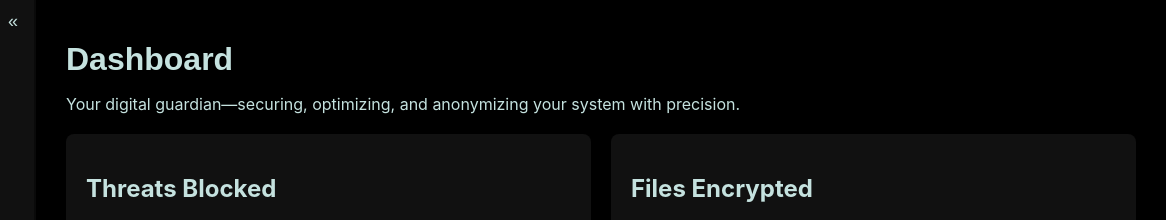
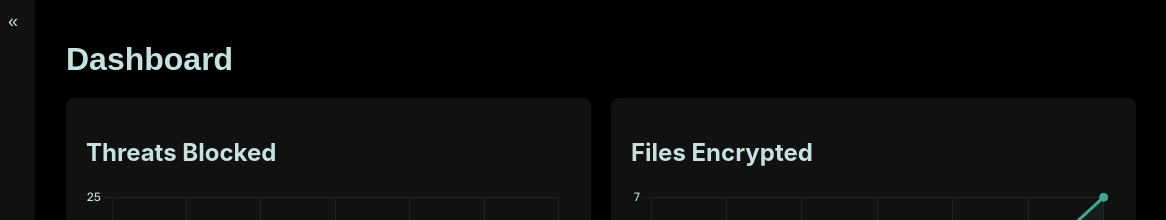
Before and after one commit to Cyb3rTyr/Nox, an Electron app: page index.html in a window 1400 px wide. Shown: the top 220 px of the page, 234-1400 px from the left. Drawn offline with nearby package versions, Linux system fonts and the light colour scheme.

Commit message:
feat: Remove placeholder text from dashboard for a cleaner interface

```diff
--- a/index.html
+++ b/index.html
@@ -87,7 +87,6 @@
         <div id="content">
             <div id="home" class="page active">
                 <h1>Dashboard</h1>
-                <p>Your digital guardian—securing, optimizing, and anonymizing your system with precision.</p>
                 <div class="dashboard-container">
                     <!-- LEFT COLUMN -->
                     <div class="left-col">
```
